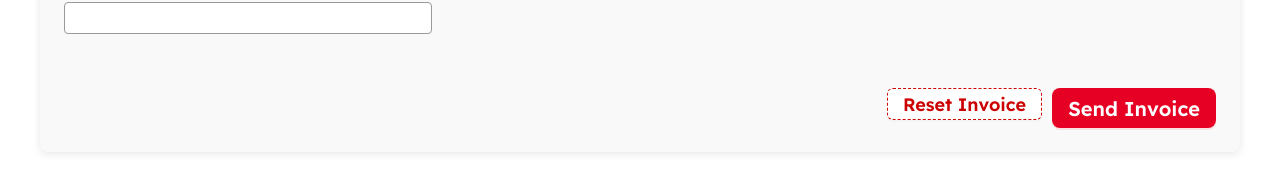
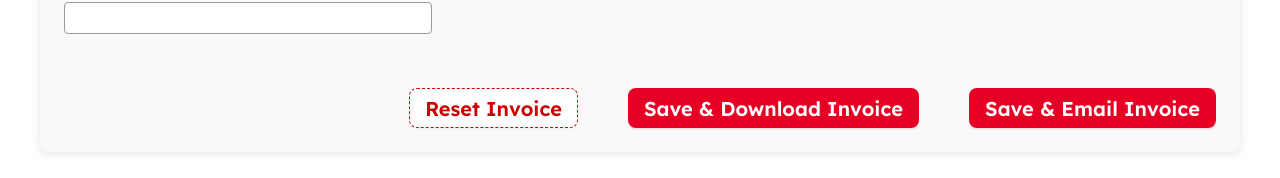
Before and after one commit to JuhilKBhatt/Weight-Docket-Maker, a React (Vite) app in the folder frontend/: page /new-invoice in a window 1280 px wide. Shown: the part 1871-2049 px from the top of the page. Built offline with nearby package versions, Linux system fonts and the light colour scheme; no server answers; a web font is replaced by a local one.

Commit message:
Update InvoiceForm.jsx

```diff
--- a/frontend/src/pages/invoice/InvoiceForm.jsx
+++ b/frontend/src/pages/invoice/InvoiceForm.jsx
@@ -62,7 +62,7 @@ export default function InvoiceForm({mode = 'new', existingInvoice = null}) {
     loadSelectors();
   }, []);
 
-  const handleSubmit = async (values) => {
+  const handleSaveSubmit = async (values) => {
     try {
       await saveInvoice({
         scrinvID,
@@ -92,7 +92,7 @@ export default function InvoiceForm({mode = 'new', existingInvoice = null}) {
       </Typography.Title>
 
       <div className="form-container">
-        <Form form={form} layout="vertical" onFinish={handleSubmit}>
+        <Form form={form} layout="vertical">
           {/* Bill From, Bill To, and Invoice Details columns... */}
           <BillingInfo
             form={form}
@@ -155,10 +155,10 @@ export default function InvoiceForm({mode = 'new', existingInvoice = null}) {
           />
 
           {/* Submit & Reset Button */}
-          <Row justify="end" style={{ marginTop: 30 }}>
+          <Row justify="end" style={{ marginTop: 30, gap: '50px' }}>
             <Button
               type="dashed"
-              style={{ marginRight: 10 }}
+              size='large'
               onClick={() =>
                 confirmReset(() => {
                   invoice.resetInvoice(); // React state
@@ -168,7 +168,8 @@ export default function InvoiceForm({mode = 'new', existingInvoice = null}) {
             >
               Reset Invoice
             </Button>
-            <Button type="primary" size='large' htmlType="submit">Send Invoice</Button>
+            <Button type="primary" size='large' onClick={handleSaveSubmit}>Save & Download Invoice</Button>
+            <Button type='primary' size='large'>Save & Email Invoice</Button>
           </Row>
         </Form>
       </div>
```
